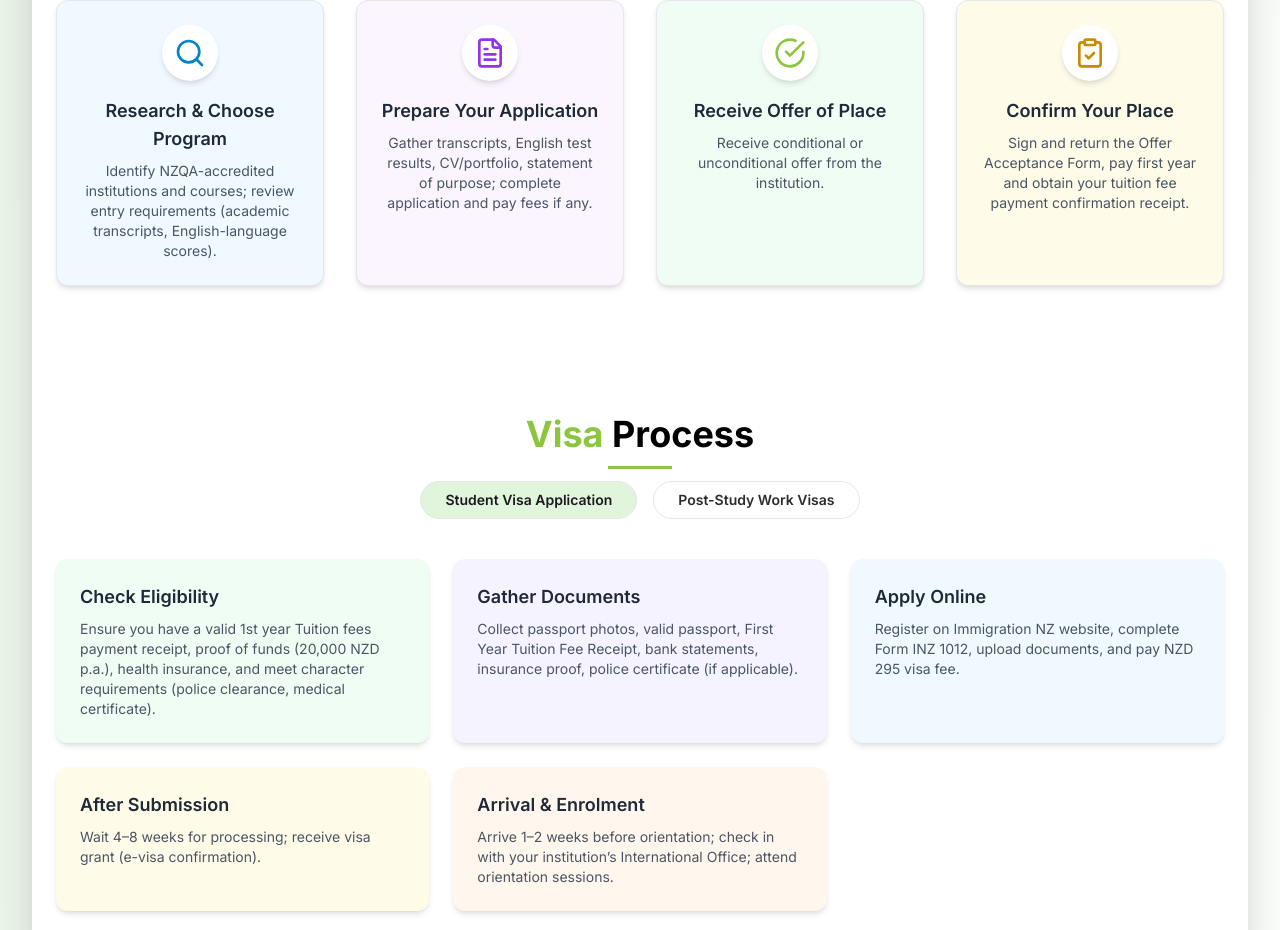
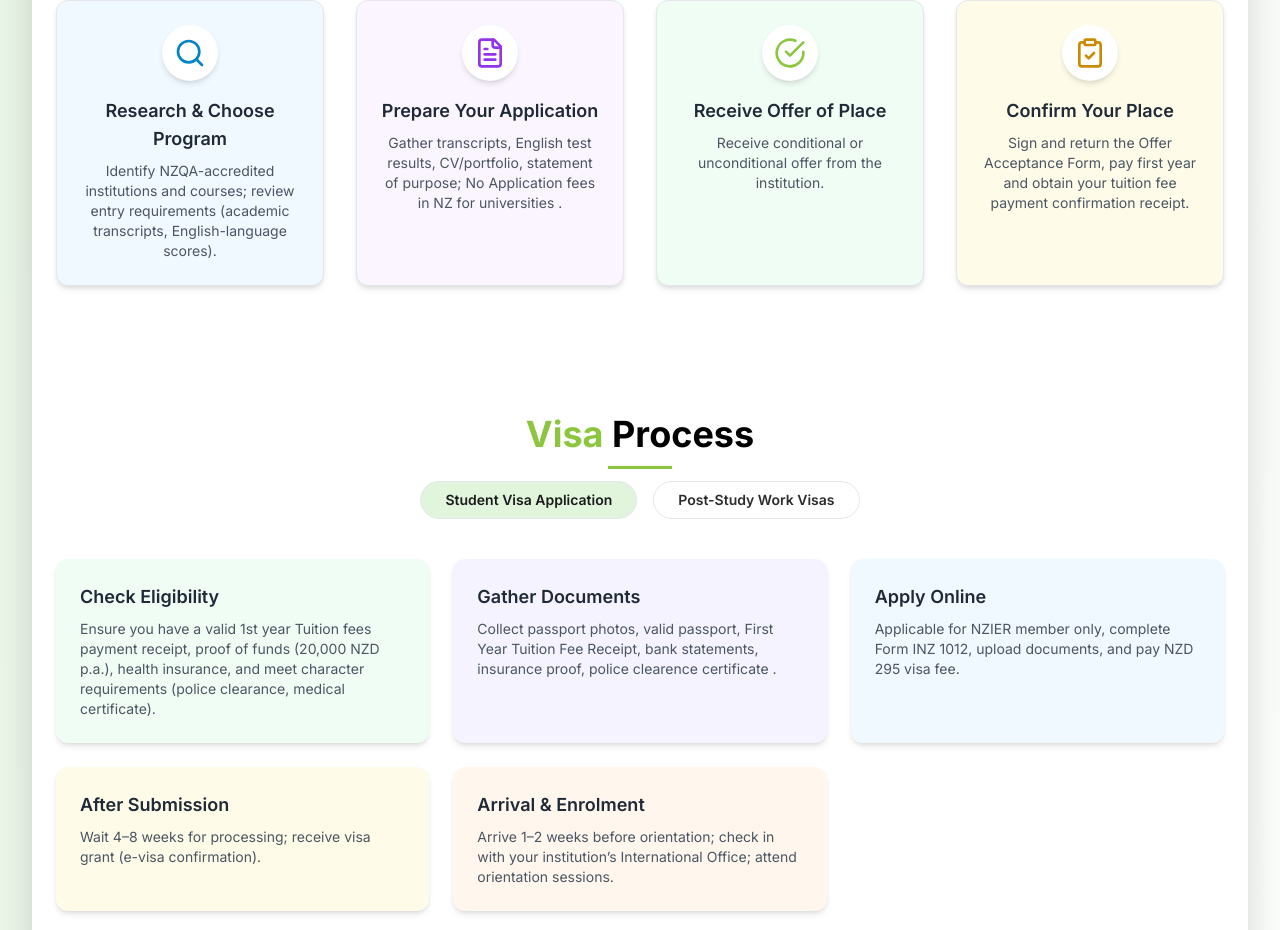
Before and after one commit to Himanshu2002Singh/educationsite, a React (Vite) app: page /newzealand in a window 1280 px wide. Shown: the part 6358-7288 px from the top of the page. Built offline with nearby package versions, Linux system fonts and the light colour scheme.

Commit message:
upade home page butto

```diff
--- a/src/Austrila/EnglishTestSection.tsx
+++ b/src/Austrila/EnglishTestSection.tsx
@@ -116,6 +116,7 @@ const EnglishTestSectionAustralia = () => {
                     <li>Provide a Medium of Instruction (MOI) certificate</li>
                     <li>From a country on the English-proficient exemption list</li>
                     <li>Hold a prior UG or PG degree from an English-speaking country</li>
+                    <li>No Test waiver for the student from India</li>
                   </ul>
                 </div>
               </div>
--- a/src/Austrila/StudentVisa.tsx
+++ b/src/Austrila/StudentVisa.tsx
@@ -31,7 +31,7 @@ const DocumentsVisaSectionIreland = () => {
 
   const visaSteps = [
     { step: 1, title: "Get your Letter of Admission", icon: <CheckCircle className="w-6 h-6 text-[#8DC63F]" />, description: "Receive an official offer from an Australian Univerisities " },
-    { step: 2, title: "Show Financial Proof", icon: <Globe className="w-6 h-6 text-[#C1272D]" />, description: "6 months old funds, no large recent deposits" },
+    { step: 2, title: "Show Financial Proof", icon: <Globe className="w-6 h-6 text-[#C1272D]" />, description: "Fees paid for 1st Semester and 2 years Health Insurance, Medical Exam , Bank Statement for 6 months old , and other financial documents as per Australia High Commission requirement. " },
     { step: 3, title: "Medical Insurance", icon: <Stethoscope className="w-6 h-6 text-[#8DC63F]" />, description: "Obtain Police Clearance Certificate and arrange health coverage" },
     { step: 4, title: "Submit your Visa Application", icon: <FileCheck className="w-6 h-6 text-[#C1272D]" />, description: "Apply online visa through Australian Government Department of Home Affairs by creating immi account " },
     { step: 5, title: "Attend ", icon: <User className="w-6 h-6 text-[#8DC63F]" />, description: "Provide fingerprints and photographs" },
--- a/src/NewZealand/AdmissionProcess.tsx
+++ b/src/NewZealand/AdmissionProcess.tsx
@@ -14,7 +14,7 @@ const AdmissionProcessSection = () => {
       icon: <FileText className="w-8 h-8 text-purple-600" />,
       title: "Prepare Your Application",
       description:
-        "Gather transcripts, English test results, CV/portfolio, statement of purpose; complete application and pay fees if any.",
+        "Gather transcripts, English test results, CV/portfolio, statement of purpose; No Application fees in NZ for universities .",
       bg: "bg-purple-50",
     },
     {
--- a/src/NewZealand/StudentVisa.tsx
+++ b/src/NewZealand/StudentVisa.tsx
@@ -20,13 +20,13 @@ const VisaInfoSection = () => {
     {
       title: 'Gather Documents',
       description:
-        'Collect passport photos, valid passport, First Year Tuition Fee Receipt, bank statements, insurance proof, police certificate (if applicable).',
+        'Collect passport photos, valid passport, First Year Tuition Fee Receipt, bank statements, insurance proof, police clearence certificate .',
       bg: 'bg-violet-50',
     },
     {
       title: 'Apply Online',
       description:
-        'Register on Immigration NZ website, complete Form INZ 1012, upload documents, and pay NZD 295 visa fee.',
+        'Applicable for NZIER member only, complete Form INZ 1012, upload documents, and pay NZD 295 visa fee.',
       bg: 'bg-sky-50',
     },
     {
```
Also changed, not shown: 3 other files (tests, documents, lock files or other folders).
